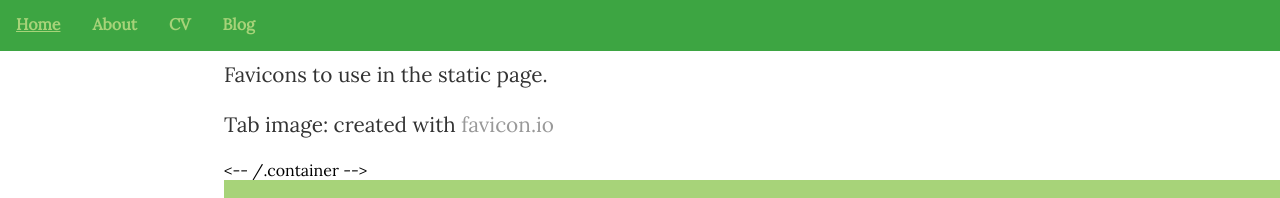
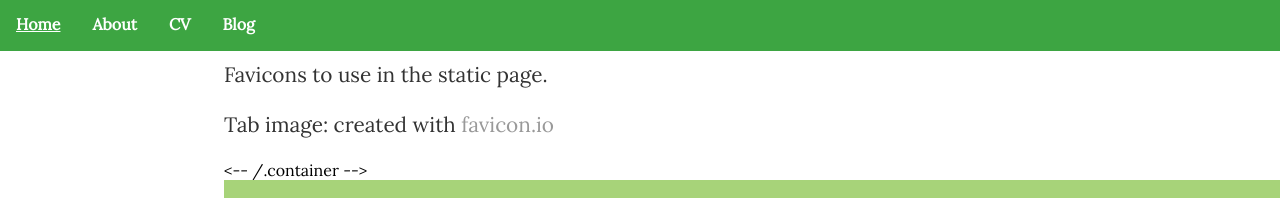
Before and after one commit to finerbrighterlighter/finerbrighterlighter.github.io, a Jekyll site: the page built from icon/readme.md, in a window 1280 px wide. Shown: the top 198 px of the page. Built offline with Jekyll 4.4.1, drawn with Linux system fonts in a browser that asks for light colours; nearby versions of some CDN libraries; our own code applies the rules of GitHub Pages for plain Markdown files.

Commit message:
Update main.css

```diff
--- a/css/main.css
+++ b/css/main.css
@@ -25,7 +25,7 @@ body {
 .topnav a {
   float: left;
   display: block;
-  color: #a7d379;
+  color: white;
   text-align: center;
   padding: 14px 16px;
   text-decoration: none;
```
